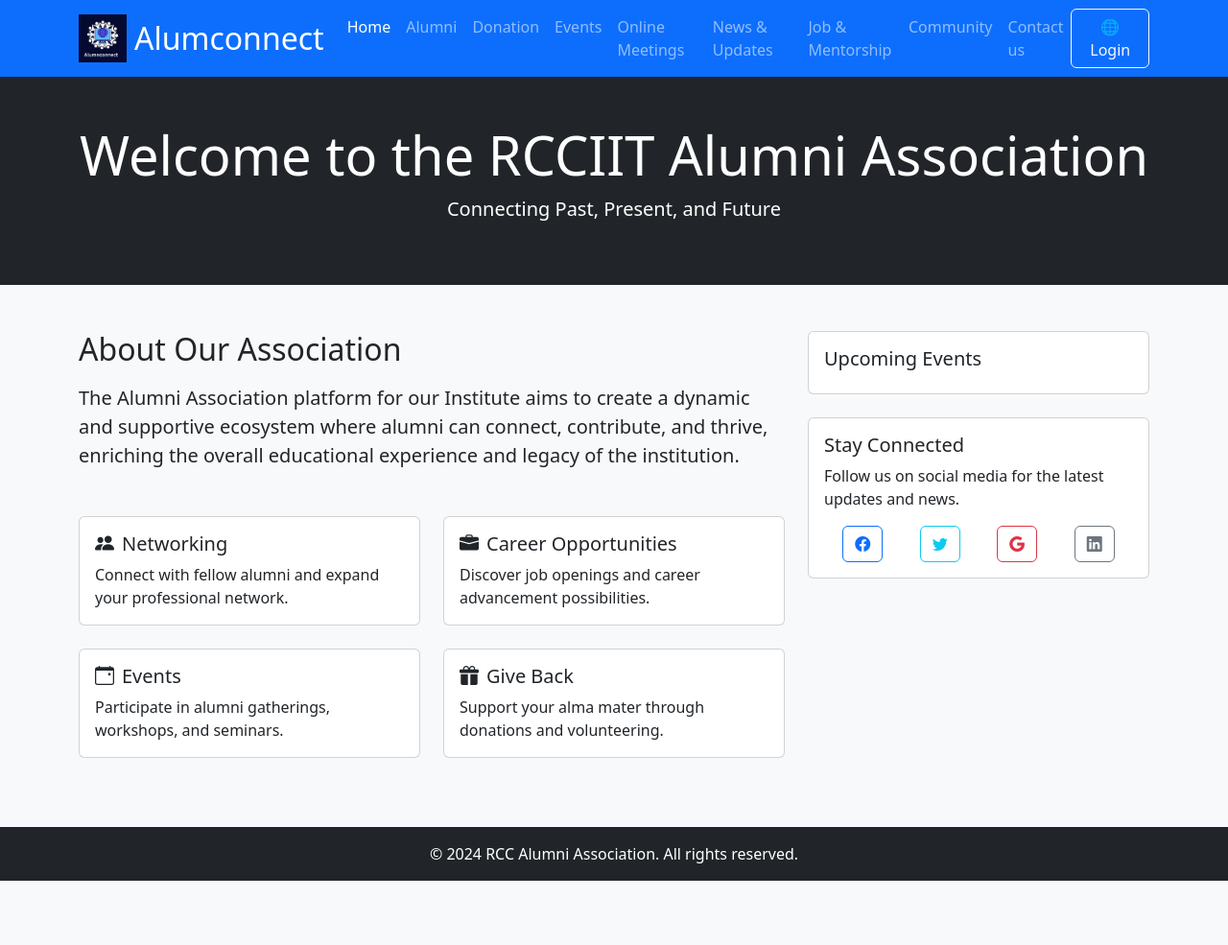
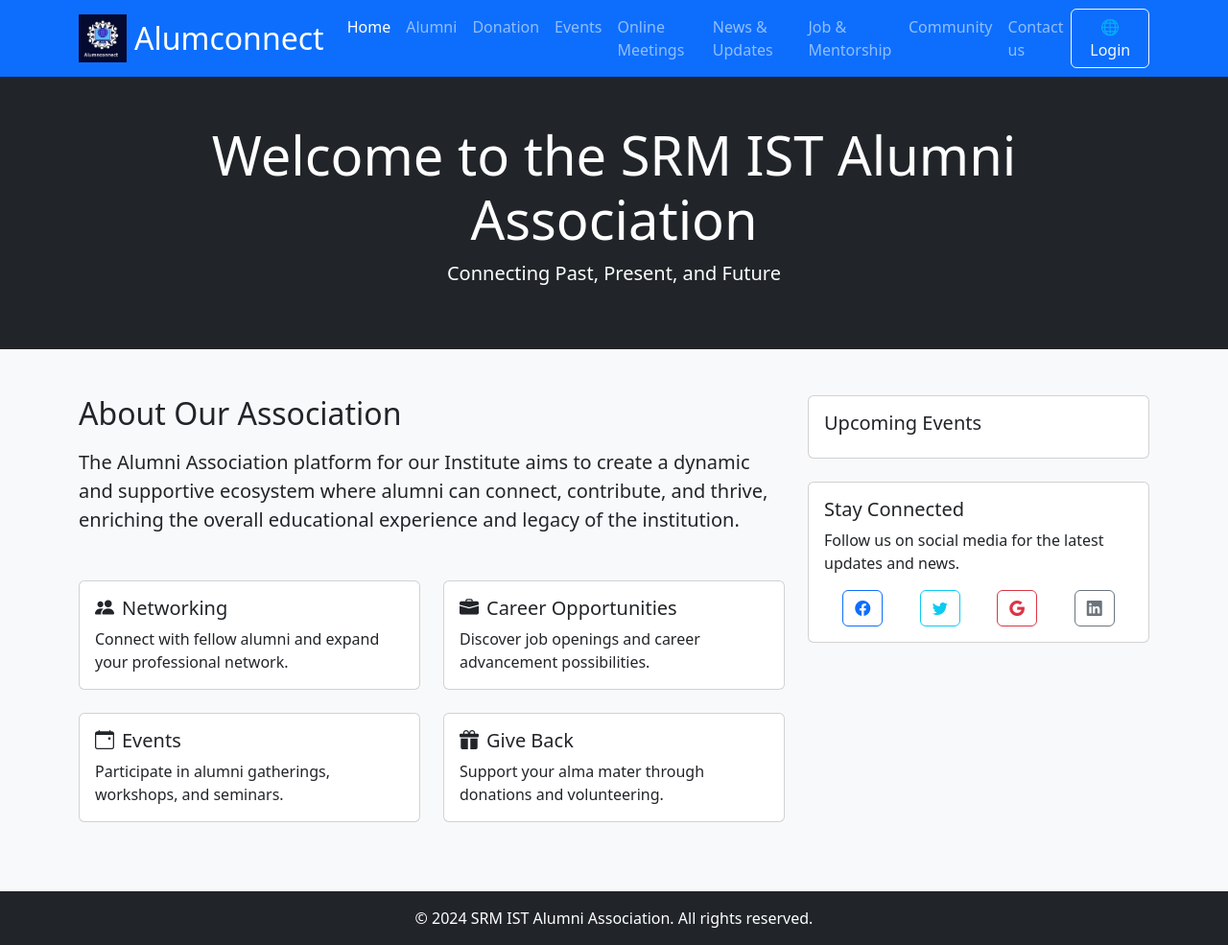
Before and after one commit to noobremon/Alumni-Association, a website: page index.html in a window 1280 px wide. Shown: the whole page at 96% size. Before the commit the page ends 918 px from the top, so only its background shows below. Drawn offline with nearby package versions, Linux system fonts and the light colour scheme.

Commit message:
Branding: replace RCC/RCCIIT with SRM IST

```diff
--- a/index.html
+++ b/index.html
@@ -3,10 +3,10 @@
 <head>
     <meta charset="UTF-8">
     <meta name="viewport" content="width=device-width, initial-scale=1.0">
-    <title>RCC Alumni Association</title>
+    <title>SRM IST Alumni Association</title>
     <link href="https://cdn.jsdelivr.net/npm/bootstrap@5.3.3/dist/css/bootstrap.min.css" rel="stylesheet" integrity="sha384-QWTKZyjpPEjISv5WaRU9OFeRpok6YctnYmDr5pNlyT2bRjXh0JMhjY6hW+ALEwIH" crossorigin="anonymous">
     <link rel="stylesheet" href="https://cdn.jsdelivr.net/npm/bootstrap-icons@1.7.2/font/bootstrap-icons.css">
-    <title>RCC ALUMNI ASSOCIATION</title>
+    <title>SRM IST Alumni Association</title>
 </head>
 <body class="bg-light">
     <nav class="navbar navbar-expand-lg navbar-dark bg-primary">
@@ -37,7 +37,7 @@
 
     <header class="bg-dark text-white text-center py-5">
         <div class="container">
-            <h1 class="display-4">Welcome to the RCCIIT Alumni Association</h1>
+            <h1 class="display-4">Welcome to the SRM IST Alumni Association</h1>
             <p class="lead">Connecting Past, Present, and Future</p>
         </div>
     </header>
@@ -116,7 +116,7 @@
 
 
 <footer class="bg-dark text-white text-center py-3">
-    <p class="mb-0">&copy; 2024 RCC Alumni Association. All rights reserved.</p>
+    <p class="mb-0">&copy; 2024 SRM IST Alumni Association. All rights reserved.</p>
 </footer>
 
 <script>
--- a/package.json
+++ b/package.json
@@ -1,7 +1,7 @@
 {
   "name": "alumni-association",
   "version": "1.0.0",
-  "description": "RCC RCCIIT Alumni Association - A platform connecting alumni, students, and professionals",
+  "description": "SRM IST Alumni Association - A platform connecting alumni, students, and professionals",
   "main": "index.html",
   "scripts": {
     "start": "npx http-server -p 8080",
@@ -15,7 +15,7 @@
     "donations",
     "mentorship"
   ],
-  "author": "RCCIIT Alumni Association",
+  "author": "SRM IST Alumni Association",
   "license": "MIT",
   "repository": {
     "type": "git",
```
Also changed, not shown: pages/login.html (+1 -1 lines), README.md.
